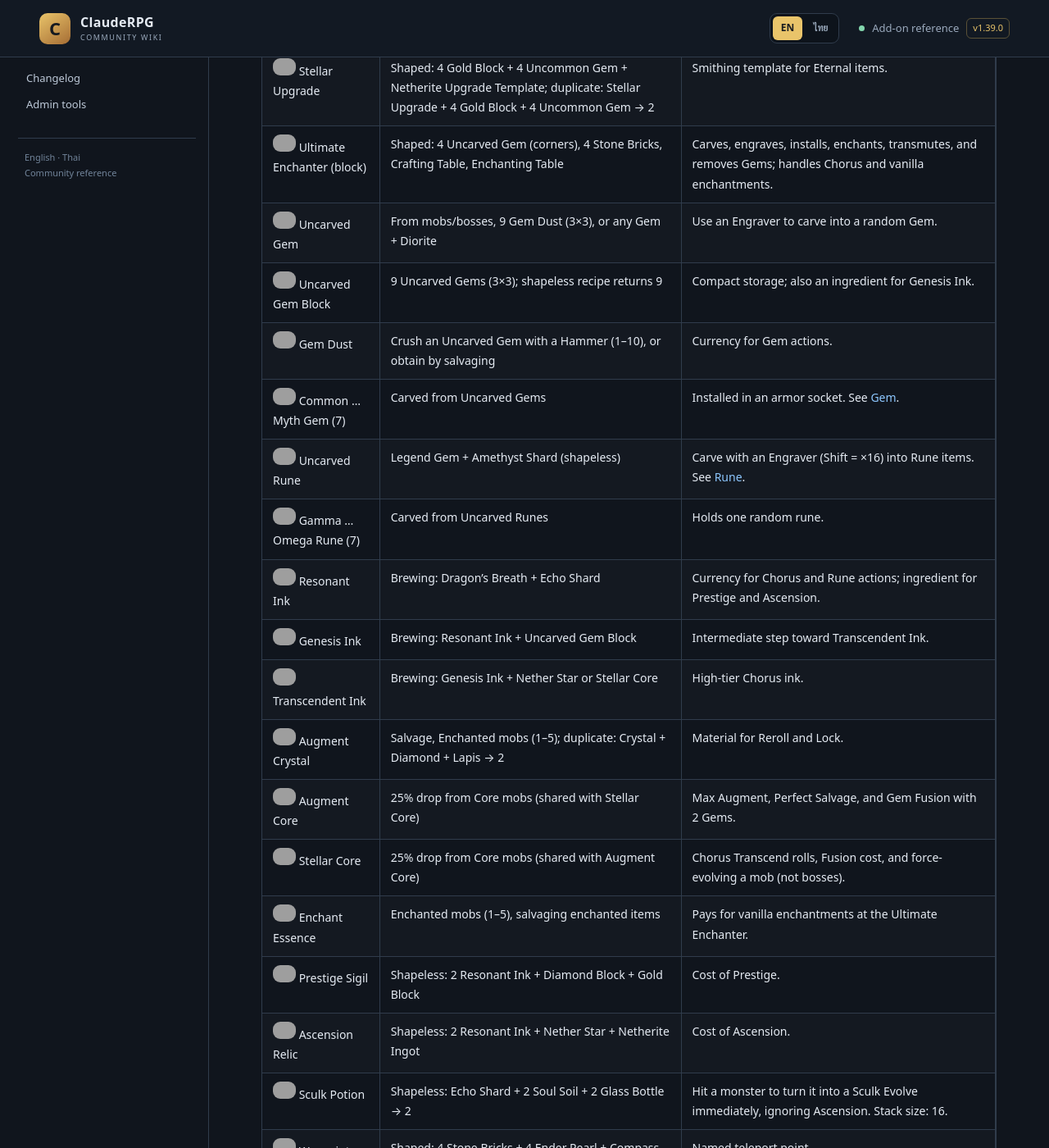
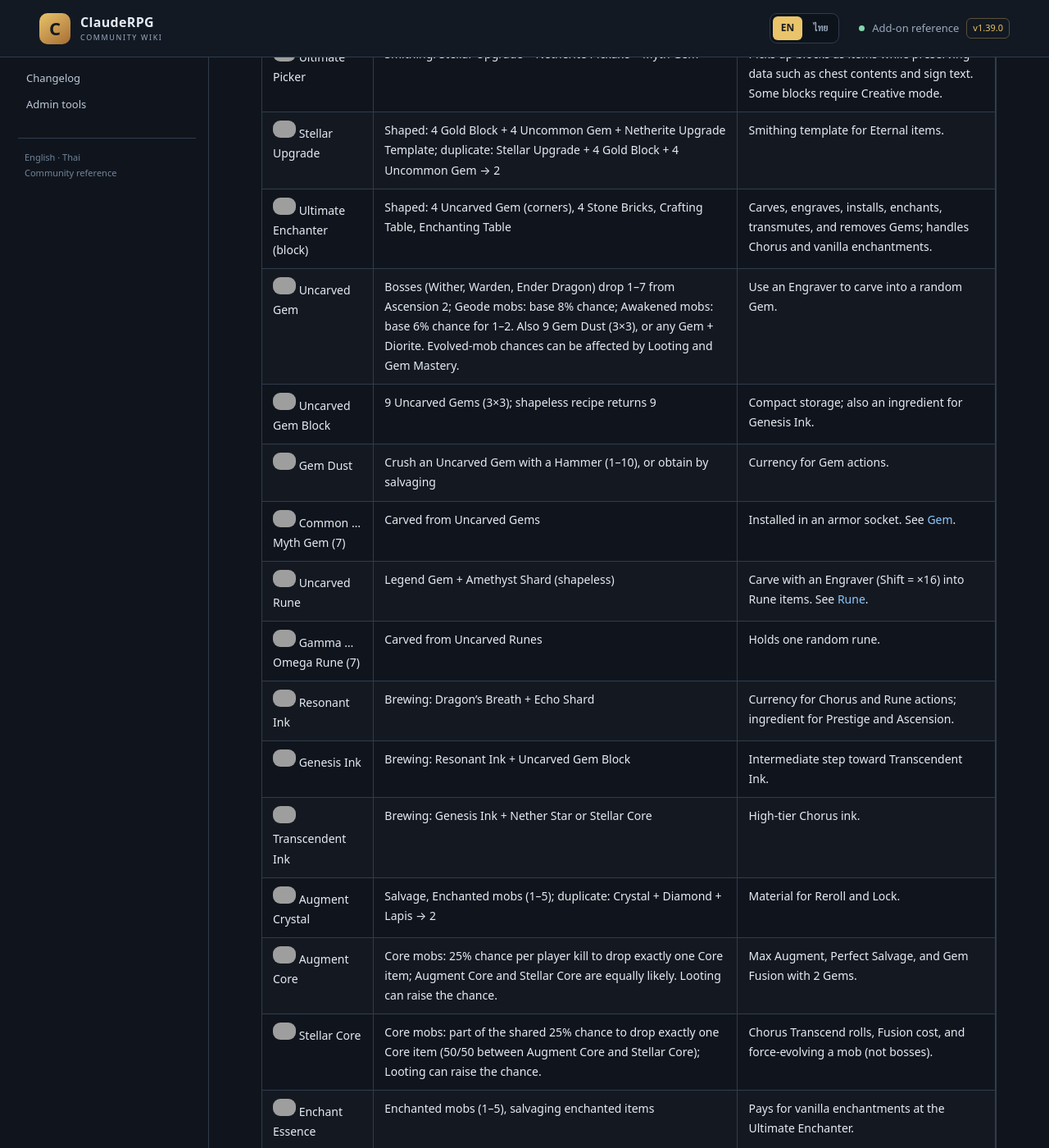
Before and after one commit to miniTorch25/ClaudeRPG-Wiki-V2, a Jekyll site: the page built from Items.md, in a window 1280 px wide and 1400 px high, scrolled down 1383 px. Shown: the whole window at 82% size. Built offline with Jekyll 4.4.1, drawn with Linux system fonts in a browser that asks for light colours; our own code applies the rules of GitHub Pages for plain Markdown files; grey boxes are pictures that could not be loaded.

Commit message:
docs: clarify gem and core drop mechanics

```diff
--- a/Items.md
+++ b/Items.md
@@ -30,7 +30,7 @@ All custom ClaudeRPG items, blocks, and recipes.
 | <img src="{{ '/assets/images/items/ultimate_picker.png' | relative_url }}" alt="" width="28" loading="lazy"> Ultimate Picker | Smithing: Stellar Upgrade + Netherite Pickaxe + Myth Gem | Picks up blocks as items while preserving data such as chest contents and sign text. Some blocks require Creative mode. |
 | <img src="{{ '/assets/images/items/stellar_upgrade.png' | relative_url }}" alt="" width="28" loading="lazy"> Stellar Upgrade | Shaped: 4 Gold Block + 4 Uncommon Gem + Netherite Upgrade Template; duplicate: Stellar Upgrade + 4 Gold Block + 4 Uncommon Gem → 2 | Smithing template for Eternal items. |
 | <img src="{{ '/assets/images/blocks/ultench_top.png' | relative_url }}" alt="" width="28" loading="lazy"> Ultimate Enchanter (block) | Shaped: 4 Uncarved Gem (corners), 4 Stone Bricks, Crafting Table, Enchanting Table | Carves, engraves, installs, enchants, transmutes, and removes Gems; handles Chorus and vanilla enchantments. |
-| <img src="{{ '/assets/images/items/uncarved_gem.png' | relative_url }}" alt="" width="28" loading="lazy"> Uncarved Gem | From mobs/bosses, 9 Gem Dust (3×3), or any Gem + Diorite | Use an Engraver to carve into a random Gem. |
+| <img src="{{ '/assets/images/items/uncarved_gem.png' | relative_url }}" alt="" width="28" loading="lazy"> Uncarved Gem | Bosses (Wither, Warden, Ender Dragon) drop 1–7 from Ascension 2; Geode mobs: base 8% chance; Awakened mobs: base 6% chance for 1–2. Also 9 Gem Dust (3×3), or any Gem + Diorite. Evolved-mob chances can be affected by Looting and Gem Mastery. | Use an Engraver to carve into a random Gem. |
 | <img src="{{ '/assets/images/blocks/uncarved_gem_block.png' | relative_url }}" alt="" width="28" loading="lazy"> Uncarved Gem Block | 9 Uncarved Gems (3×3); shapeless recipe returns 9 | Compact storage; also an ingredient for Genesis Ink. |
 | <img src="{{ '/assets/images/items/gem_dust.png' | relative_url }}" alt="" width="28" loading="lazy"> Gem Dust | Crush an Uncarved Gem with a Hammer (1–10), or obtain by salvaging | Currency for Gem actions. |
 | <img src="{{ '/assets/images/items/common_gem.png' | relative_url }}" alt="" width="28" loading="lazy"> Common … Myth Gem (7) | Carved from Uncarved Gems | Installed in an armor socket. See [Gem](Gem). |
@@ -40,8 +40,8 @@ All custom ClaudeRPG items, blocks, and recipes.
 | <img src="{{ '/assets/images/items/genesis_ink.png' | relative_url }}" alt="" width="28" loading="lazy"> Genesis Ink | Brewing: Resonant Ink + Uncarved Gem Block | Intermediate step toward Transcendent Ink. |
 | <img src="{{ '/assets/images/items/transcendent_ink.png' | relative_url }}" alt="" width="28" loading="lazy"> Transcendent Ink | Brewing: Genesis Ink + Nether Star or Stellar Core | High-tier Chorus ink. |
 | <img src="{{ '/assets/images/items/augment_crystal.png' | relative_url }}" alt="" width="28" loading="lazy"> Augment Crystal | Salvage, Enchanted mobs (1–5); duplicate: Crystal + Diamond + Lapis → 2 | Material for Reroll and Lock. |
-| <img src="{{ '/assets/images/items/augment_core.png' | relative_url }}" alt="" width="28" loading="lazy"> Augment Core | 25% drop from Core mobs (shared with Stellar Core) | Max Augment, Perfect Salvage, and Gem Fusion with 2 Gems. |
-| <img src="{{ '/assets/images/items/stellar_core.png' | relative_url }}" alt="" width="28" loading="lazy"> Stellar Core | 25% drop from Core mobs (shared with Augment Core) | Chorus Transcend rolls, Fusion cost, and force-evolving a mob (not bosses). |
+| <img src="{{ '/assets/images/items/augment_core.png' | relative_url }}" alt="" width="28" loading="lazy"> Augment Core | Core mobs: 25% chance per player kill to drop exactly one Core item; Augment Core and Stellar Core are equally likely. Looting can raise the chance. | Max Augment, Perfect Salvage, and Gem Fusion with 2 Gems. |
+| <img src="{{ '/assets/images/items/stellar_core.png' | relative_url }}" alt="" width="28" loading="lazy"> Stellar Core | Core mobs: part of the shared 25% chance to drop exactly one Core item (50/50 between Augment Core and Stellar Core); Looting can raise the chance. | Chorus Transcend rolls, Fusion cost, and force-evolving a mob (not bosses). |
 | <img src="{{ '/assets/images/items/enchant_essence.png' | relative_url }}" alt="" width="28" loading="lazy"> Enchant Essence | Enchanted mobs (1–5), salvaging enchanted items | Pays for vanilla enchantments at the Ultimate Enchanter. |
 | <img src="{{ '/assets/images/items/prestige_sigil.png' | relative_url }}" alt="" width="28" loading="lazy"> Prestige Sigil | Shapeless: 2 Resonant Ink + Diamond Block + Gold Block | Cost of Prestige. |
 | <img src="{{ '/assets/images/items/ascension_relic.png' | relative_url }}" alt="" width="28" loading="lazy"> Ascension Relic | Shapeless: 2 Resonant Ink + Nether Star + Netherite Ingot | Cost of Ascension. |
@@ -88,7 +88,7 @@ All custom ClaudeRPG items, blocks, and recipes.
 | <img src="{{ '/assets/images/items/ultimate_picker.png' | relative_url }}" alt="" width="28" loading="lazy"> Ultimate Picker | Smithing: Stellar Upgrade + Netherite Pickaxe + Myth Gem | เก็บบล็อกเป็นไอเทมโดยรักษาข้อมูล เช่น ของในหีบและข้อความบนป้าย บางบล็อกต้องใช้ Creative |
 | <img src="{{ '/assets/images/items/stellar_upgrade.png' | relative_url }}" alt="" width="28" loading="lazy"> Stellar Upgrade | คราฟต์ตามรูปแบบ: Gold Block 4 + Uncommon Gem 4 + Netherite Upgrade Template; ทำซ้ำด้วย Stellar Upgrade + Gold Block 4 + Uncommon Gem 4 ได้ 2 ชิ้น | แม่แบบ Smithing สำหรับไอเทม Eternal |
 | Ultimate Enchanter (บล็อก) | คราฟต์ตามรูปแบบ: Uncarved Gem 4 มุม, Stone Bricks 4, Crafting Table และ Enchanting Table | แกะสลัก ใส่ช่อง ติดตั้ง แปลง และถอด Gem รวมถึงจัดการ Chorus และเอนชานต์แบบปกติ |
-| <img src="{{ '/assets/images/items/uncarved_gem.png' | relative_url }}" alt="" width="28" loading="lazy"> Uncarved Gem | ดรอปจากมอนสเตอร์/บอส, Gem Dust 9 ชิ้น (3×3) หรือ Gem ชนิดใดก็ได้ + Diorite | ใช้ Engraver แกะสลักเป็น Gem แบบสุ่ม |
+| <img src="{{ '/assets/images/items/uncarved_gem.png' | relative_url }}" alt="" width="28" loading="lazy"> Uncarved Gem | บอส Wither, Warden และ Ender Dragon ดรอป 1–7 ชิ้นตั้งแต่ Ascension 2; มอน Geode มีโอกาสพื้นฐาน 8%; มอน Awakened มีโอกาสพื้นฐาน 6% ที่จะดรอป 1–2 ชิ้น หรือคราฟต์จาก Gem Dust 9 ชิ้น (3×3) หรือ Gem ชนิดใดก็ได้ + Diorite โดยโอกาสดรอปจากมอนวิวัฒนาการอาจเพิ่มจาก Looting และ Gem Mastery | ใช้ Engraver แกะสลักเป็น Gem แบบสุ่ม |
 | <img src="{{ '/assets/images/blocks/uncarved_gem_block.png' | relative_url }}" alt="" width="28" loading="lazy"> Uncarved Gem Block | Uncarved Gem 9 ชิ้น (3×3); คราฟต์กลับแบบไม่กำหนดรูปแบบเพื่อแยกเป็น 9 ชิ้น | ใช้เก็บของให้กะทัดรัด และเป็นวัตถุดิบของ Genesis Ink |
 | <img src="{{ '/assets/images/items/gem_dust.png' | relative_url }}" alt="" width="28" loading="lazy"> Gem Dust | ใช้ Hammer บด Uncarved Gem (ได้ 1–10) หรือได้จาก Salvage | ใช้เป็นค่าใช้จ่ายของระบบ Gem |
 | Common … Myth Gem (7 ระดับ) | แกะสลักจาก Uncarved Gem | ติดตั้งในช่องเกราะ ดูรายละเอียดที่ [Gem](Gem) |
```
